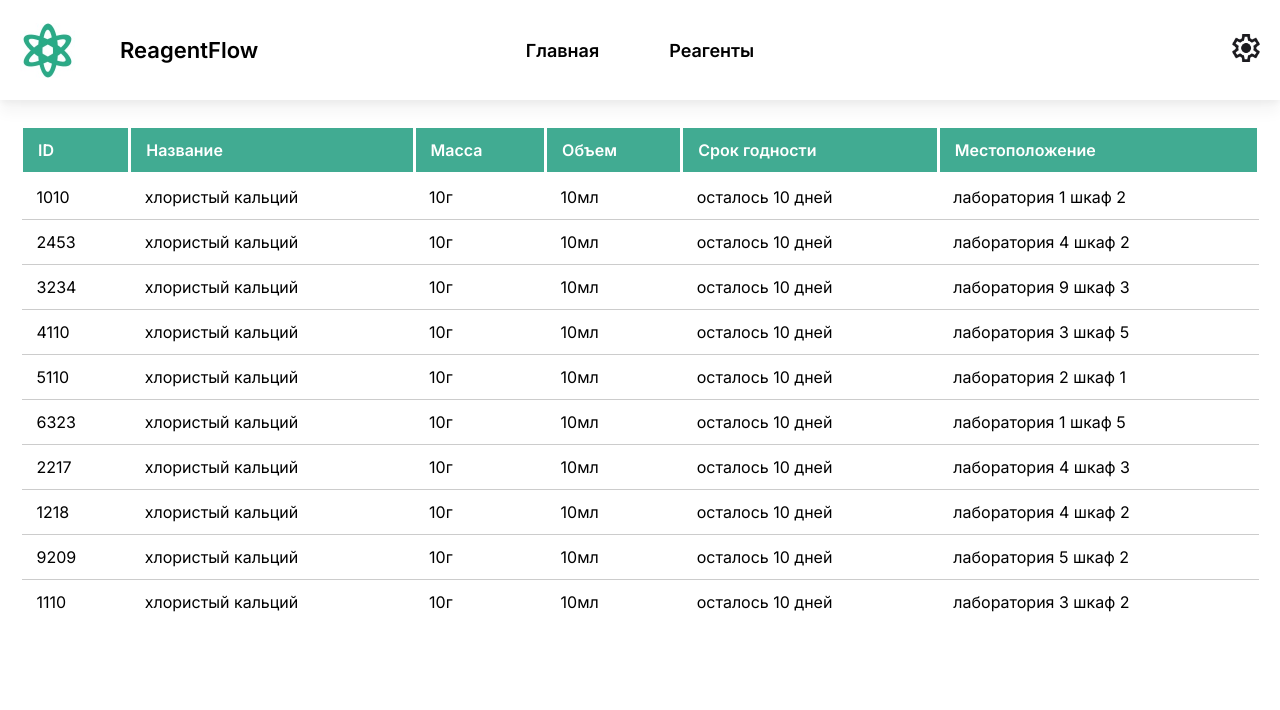
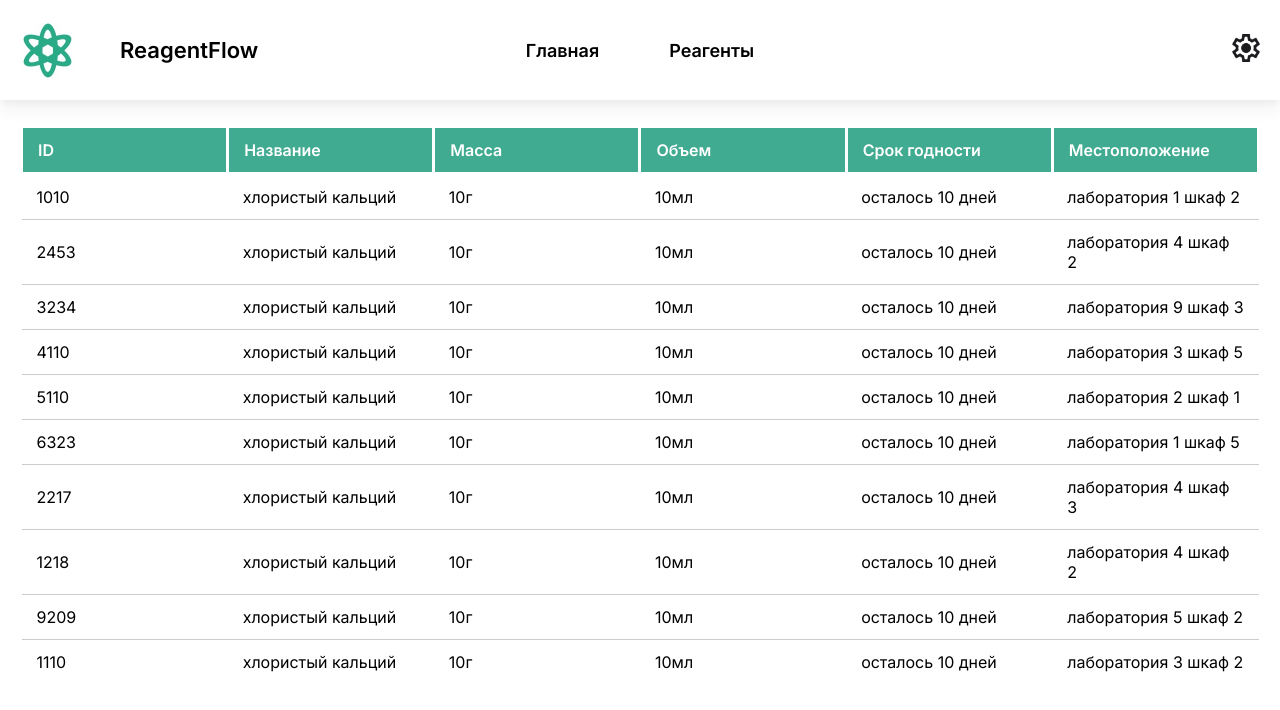
Before and after one commit to ReagentFlow/frontend, a React (Create React App) app: page /reagents in a window 1280 px wide. Shown: the top 710 px of the page. Built offline with nearby package versions, Linux system fonts and the light colour scheme.

Commit message:
table layout fixed

```diff
--- a/src/styles/ReagentsTable.css
+++ b/src/styles/ReagentsTable.css
@@ -7,6 +7,7 @@ table {
     width: 100%;
     border-collapse: collapse;
     text-align: left;
+    table-layout: fixed;
 }
 
 th,
```
